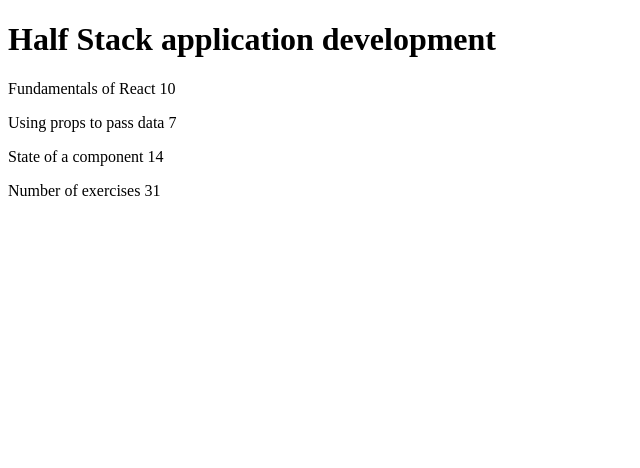
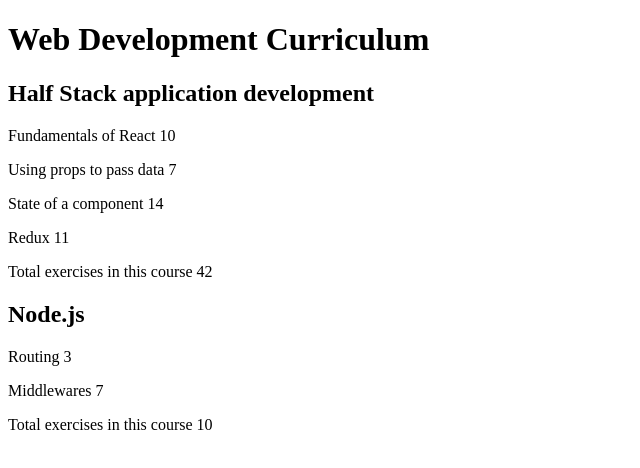
Before and after one commit to Iamsej/FullStackOpen, a React (Create React App) app in the folder Part 2/courseinfo/: page / in a window 1280 px wide. Shown: the top 468 px of the page, without its empty margins (0-640 px from the left). Built offline with nearby package versions, Linux system fonts and the light colour scheme.

Commit message:
2.4 functional, no warnings

```diff
--- a/Part 2/courseinfo/src/App.js
+++ b/Part 2/courseinfo/src/App.js
@@ -3,7 +3,7 @@ import React from "react";
 const Header = ({course}) => {
   return (
     <>
-      <h1>{course}</h1>
+      <h2>{course}</h2>
     </>
   );
 };
@@ -36,7 +36,7 @@ const Total = ({parts}) => {
   return (
     <>
       <p>
-        Number of exercises{' '}
+        Total exercises in this course{' '}
         {exercisecount.reduce((a, b) => a + b)}
       </p>
     </>
@@ -58,9 +58,10 @@ const Course = ({course}) => {
 
 
 const App = () => {
-  const course = {
+  const courses = [
+    {
+      name: 'Half Stack application development',
       id: 1,
-    name: 'Half Stack application development',
       parts: [
         {
           name: 'Fundamentals of React',
@@ -77,11 +78,38 @@ const App = () => {
           exercises: 14,
           id: 3
         },
+        {
+          name: 'Redux',
+          exercises: 11,
+          id: 4
+        }
+      ]
+    },
+    {
+      name: 'Node.js',
+      id: 2,
+      parts: [
+        {
+          name: 'Routing',
+          exercises: 3,
+          id: 1
+        },
+        {
+          name: 'Middlewares',
+          exercises: 7,
+          id: 2
+        }
       ]
     }
+  ]
+
+const coursemap = courses.map(course => <Course key={course.id} course={course} />)
 
   return (
-    <Course course={course} />
+    <>
+      <h1>Web Development Curriculum</h1>
+      {coursemap}
+    </>
   );
 };
 
```
Lines whose indentation alone changed are shown as unchanged.
